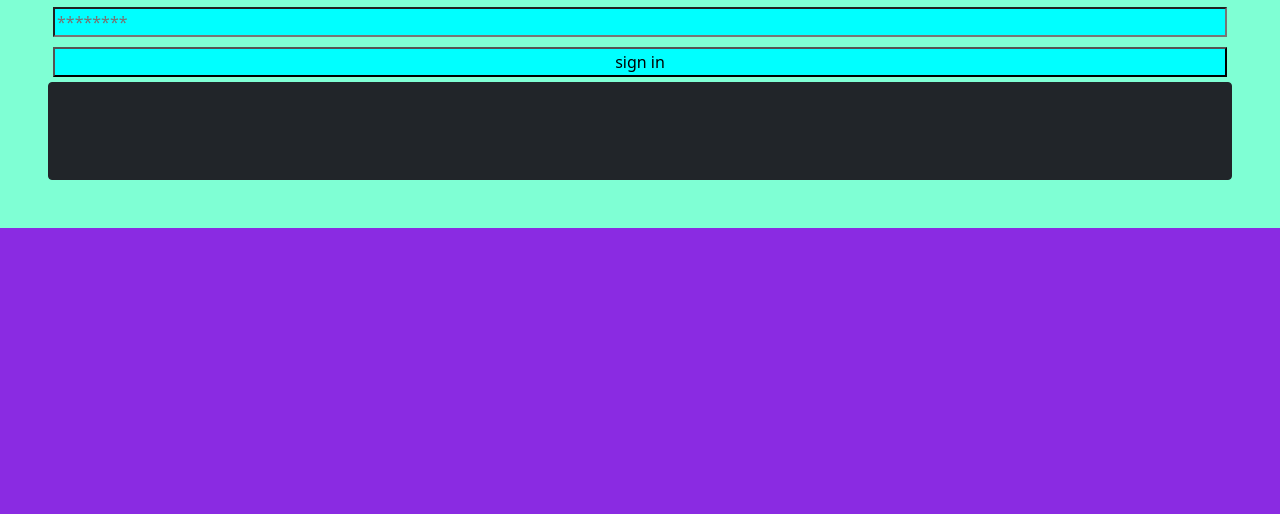
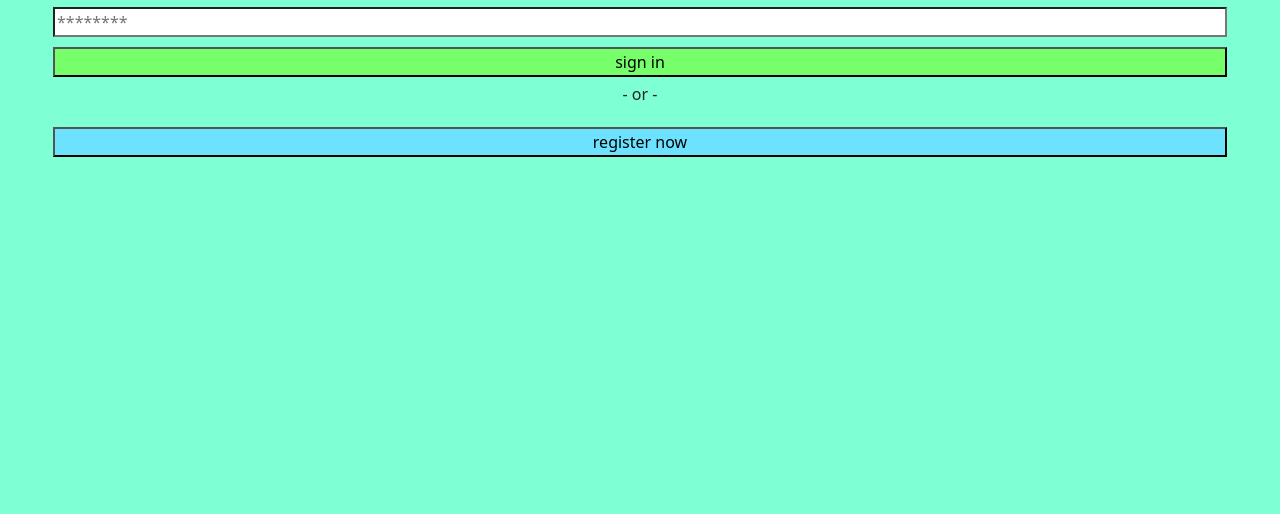
Before and after one commit to Dooootz/ux-bones, a website: page src/pages/index.html in a window 1280 px wide. Shown: the part 286-800 px from the top of the page. Drawn offline with nearby package versions, Linux system fonts and the light colour scheme.

Commit message:
sign in structure complete

```diff
--- a/index.js
+++ b/index.js
@@ -1 +1,3 @@
 // alert('yoza')
+
+const test = () => console.log('clicked')
--- a/src/pages/index.html
+++ b/src/pages/index.html
@@ -19,8 +19,10 @@
             placeholder="tre@xl.tech">
             <input type="text"
             placeholder="********">
-            <input type="button" value="sign in">
-            <button class="btn btn-dark py-5"></button>
+            <input id="signin-btn" type="button" value="sign in">
+            <p>- or -</p>
+            <input id="register-btn" type="button" value="register now" onclick="test()">
+            <a href=""></a>
     </div>
 </body>
 </html>
--- a/styles.css
+++ b/styles.css
@@ -10,17 +10,25 @@ div {
 .signin-container {
     display: flex;
     flex-direction: column;
-
     padding: 30px;
+    height: 100vh;
 }
 .signin-container input {
-    background-color: aqua;
+    background-color: hsl(0, 0%, 100%);
     margin: 5px;
     height: 30px;
 }
-
+.signin-container p {
+    text-align: center;
+}
+#signin-btn {
+    background-color: rgb(118, 255, 106);
+}
+#register-btn {
+    background-color: rgb(109, 226, 255);
+}
 
 .signin-logo {
-    height: 100%;
+    height: 200px;
     width: 200px;
 }
```
